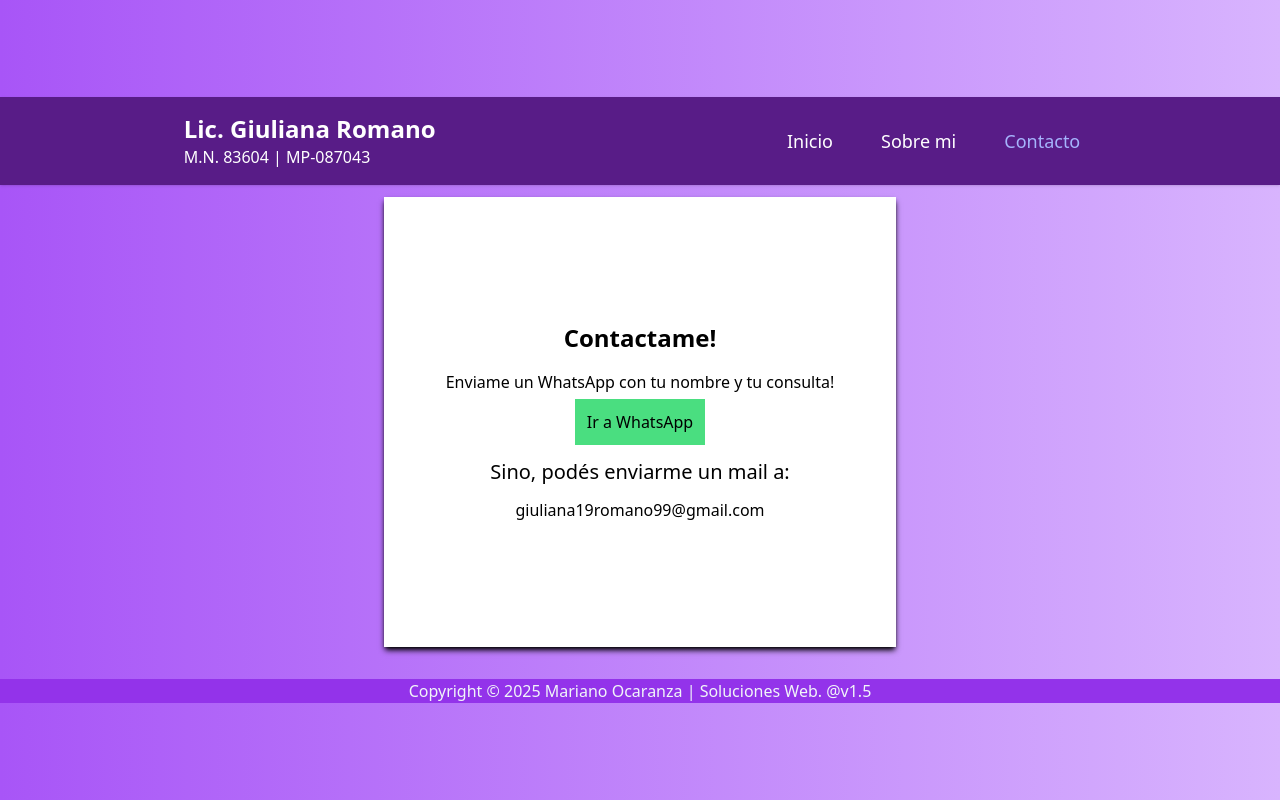
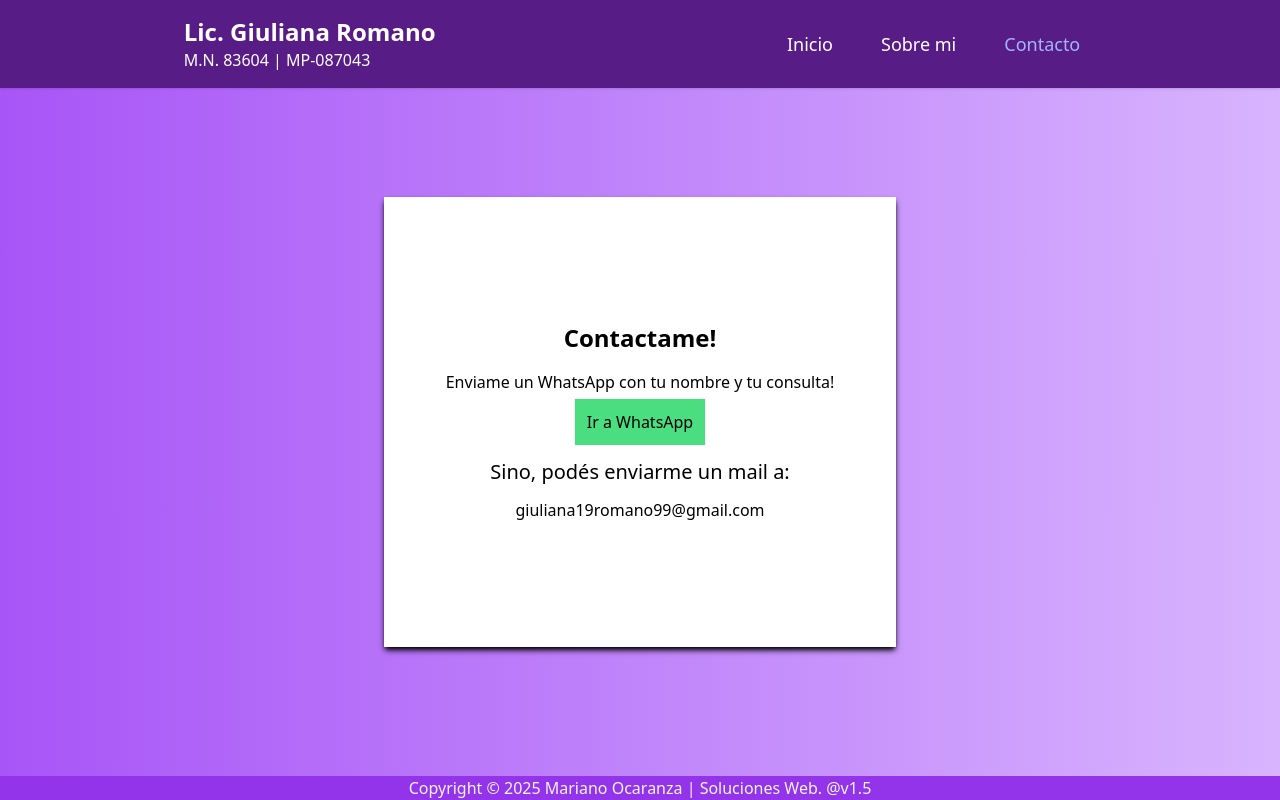
Before and after one commit to MarianoOcaranza/giulianaromanopsi, a React (Vite) app in the folder Giuliana_Website/: page /contact in a window 1280 px wide. Built offline with nearby package versions, Linux system fonts and the light colour scheme.

Commit message:
algunos problemas resueltos

```diff
--- a/Giuliana_Website/src/components/common/Footer.tsx
+++ b/Giuliana_Website/src/components/common/Footer.tsx
@@ -1,7 +1,7 @@
 const Footer: React.FC = ()=> {
     return (
         <>
-            <div className="bg-purple-600 mt-5 text-center w-full text-slate-100">Copyright © 2025 Mariano Ocaranza | Soluciones Web. @v1.5
+            <div className="bg-purple-600 mt-5 text-center w-full bottom-0 text-slate-100">Copyright © 2025 Mariano Ocaranza | Soluciones Web. @v1.5
             </div>
         </>
     )
--- a/Giuliana_Website/src/layouts/MainLayout.tsx
+++ b/Giuliana_Website/src/layouts/MainLayout.tsx
@@ -5,9 +5,9 @@ import Footer from '../components/common/Footer';
 const MainLayout: React.FC<{ children: React.ReactNode }> = ({ children }) => {
 
     return (
-      <div className="relative min-h-screen flex flex-col justify-center items-center overflow-hidden bg-gradient-to-r from-purple-500 to-purple-300">
+      <div className="min-h-screen flex flex-col items-center justify-between overflow-hidden bg-gradient-to-r from-purple-500 to-purple-300">
         <Header />
-        <main className="container mx-auto px-4 relative z-10">{children}</main>
+          <main className="container mx-auto px-4 relative z-10">{children}</main>
         <Footer />
       </div>
     );
```
